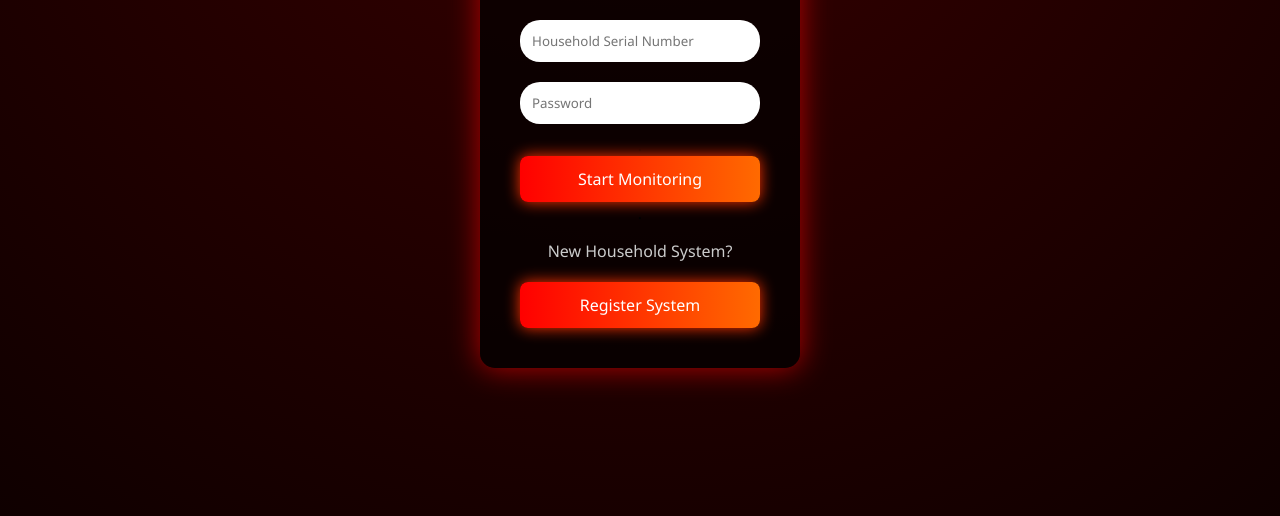
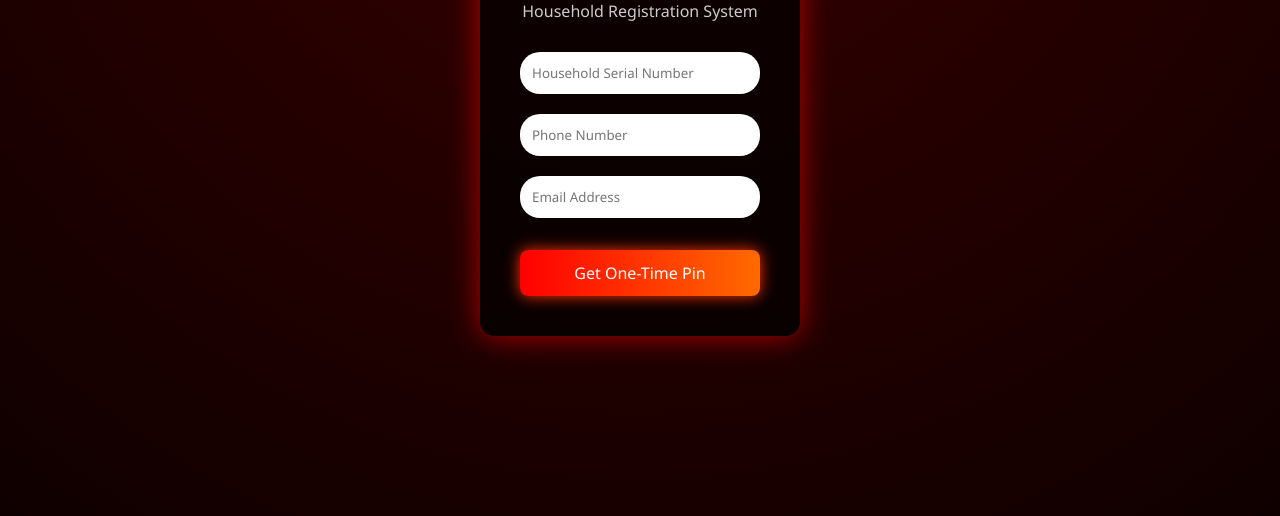
Before and after one commit to datsjerms/FIREGUARD, a plain HTML site: page register.html in a window 1280 px wide. Shown: the part 300-816 px from the top of the page. Drawn offline with Linux system fonts and the light colour scheme.

Commit message:
Update registration page for FIREGUARD system

```diff
--- a/register.html
+++ b/register.html
@@ -2,40 +2,32 @@
 <html lang="en">
 <head>
     <meta charset="UTF-8">
-    <title>FIREGUARD Monitoring</title>
+    <title>FIREGUARD REGISTRATION</title>
     <link rel="stylesheet" href="style.css">
 </head>
 <body class="login-body">
 
     <div class="login-container">
         <h1>FIREGUARD</h1>
-        <p class="subtitle">Household Monitoring System</p>
+        <p class="subtitle">Household Registration System</p>
 
         <input type="text" placeholder="Household Serial Number">
-        <input type="password" placeholder="Password">
+        <input type="password" placeholder="Phone Number">
+        <input type="text" placeholder="Email Address">
+
         .
 
-        <button onclick="login()">Start Monitoring</button>
-
-        .
-         <p class="subtitle">New Household System?</p>
-
-        <button onclick="Register()">Register System
+        <button onclick="OTP()">Get One-Time Pin</button>
 
         </button>
     </div>
 
     <script>
-        function login() {
+        function OTP() {
             // Simple redirect (no backend yet)
-            window.location.href = "dashboard.html";
-        }
-        function Register() {
-            // Simple redirect (no backend yet)
-            window.location.href = "register.html";
+            window.location.href = "OTP.html";
         }
     </script>
 
-
 </body>
 </html>
```
